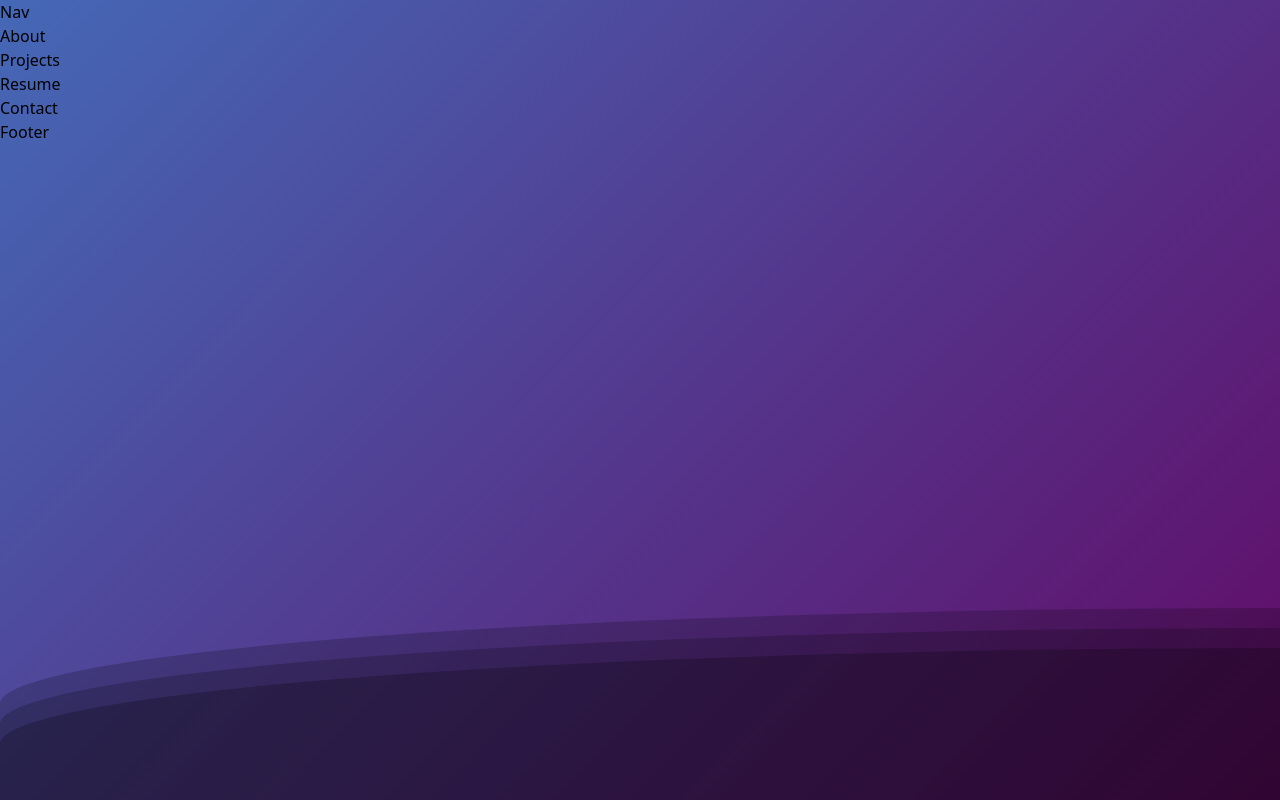
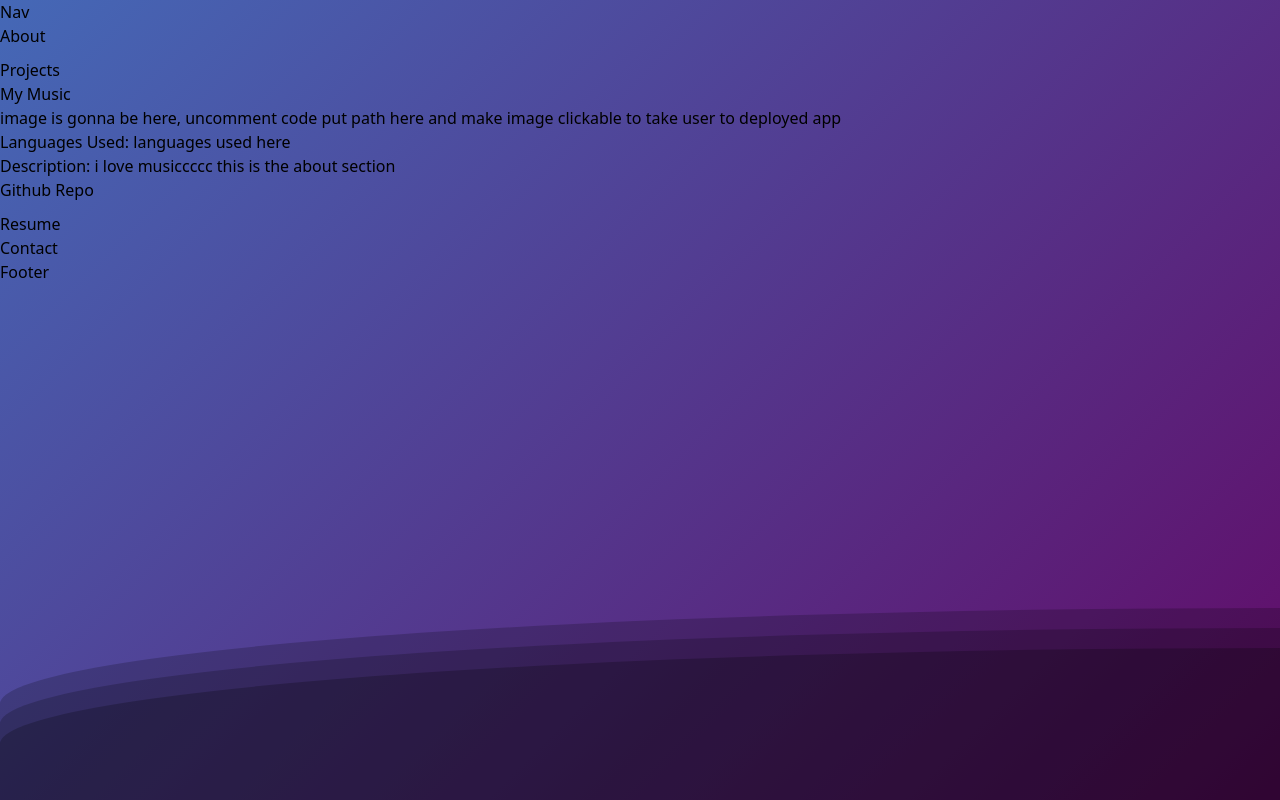
Before and after one commit to AveryNewhart/new-portfolio, a Vue app: page / in a window 1280 px wide. Built offline with nearby package versions, Linux system fonts and the light colour scheme.

Commit message:
project interface added and first projects layout created, content in template is ready to handle multiple projects, and divs added to all components being called into main app file

```diff
--- a/src/App.vue
+++ b/src/App.vue
@@ -16,10 +16,18 @@ import Footer from './components/Footer.vue';
     <Background />
     <div class="componentDiv">
       <Nav />
-      <About />
-      <Projects />
-      <Resume />
-      <Contact />
+      <div class="aboutDiv">
+        <About />
+      </div>
+      <div class="projectDiv">
+        <Projects />
+      </div>
+      <div class="resumeDiv">
+        <Resume />
+      </div>
+      <div class="contactDiv">
+        <Contact />
+      </div>
       <Footer />
     </div>
   </div>
@@ -27,11 +35,9 @@ import Footer from './components/Footer.vue';
 
 <style scoped>
 
-h1 {
-  text-align: center;
-  font-size: 25px;
-  font-weight: bold;
+.projectDiv {
+  margin-top: 10px;
+  margin-bottom: 10px;
 }
 
-
 </style>
--- a/src/components/Projects.vue
+++ b/src/components/Projects.vue
@@ -1,9 +1,42 @@
 <script setup lang="ts">
+
+interface Project {
+    title: string;
+    image: string;
+    language: string;
+    about: string;
+    repo: string;
+}
+
+const projects: Project[] = [
+    {
+        title: 'My Music',
+        image: 'put path here and make image clickable to take user to deployed app',
+        language: 'languages used here',
+        about: 'i love musiccccc this is the about section',
+        repo: 'put repo link',
+    },
+];
+
 </script>
 
 <template>
   <div>
     <h1>Projects</h1>
+    <div v-for="project in projects" :key="project.title" class="">
+      <div class="projectDiv">
+        <div class="projectContent">
+            <div class="">
+                {{ project.title }}
+            </div>
+          <!-- <img :src="`/new-portfolio${project.image}`" alt="Project Image" class="" /> -->
+          <p> image is gonna be here, uncomment code {{ project.image }}</p>
+          <p class="">Languages Used:  <span class="">{{ project.language }}</span></p>
+          <p class="">Description: <span class="">{{ project.about }}</span></p>
+          <a :href="project.repo" class="" target="_blank">Github Repo</a>
+        </div>
+      </div>
+    </div>
   </div>
 </template>
 
```
